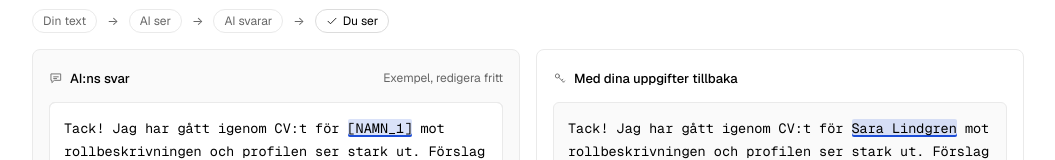
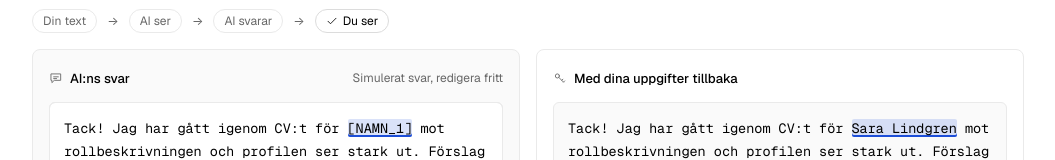
Before and after one commit to joelhagvall/maskera, a React (Vite) app in the folder apps/demo/: page / in a window 1280 px wide. Shown: the part 968-1128 px from the top of the page, without its empty margins (112-1167 px from the left). Built offline with nearby package versions, Linux system fonts and the light colour scheme.

Commit message:
fix(demo): label the sample AI reply as simulated, not just an example
'Exempel, redigera fritt' undersold the honesty point: no AI is called,
the reply is generated locally. 'Simulerat svar, redigera fritt' says so
outright while keeping the edit affordance.

```diff
--- a/apps/demo/src/components/RestoreDemo.tsx
+++ b/apps/demo/src/components/RestoreDemo.tsx
@@ -190,7 +190,7 @@ export function RestoreDemo({ result, scenarioId }: { result: RedactResult; scen
                 Återställ exempel
               </button>
             ) : (
-              <span className="card-sub">Exempel, redigera fritt</span>
+              <span className="card-sub">Simulerat svar, redigera fritt</span>
             )}
           </div>
           <OverlayEditor
```
